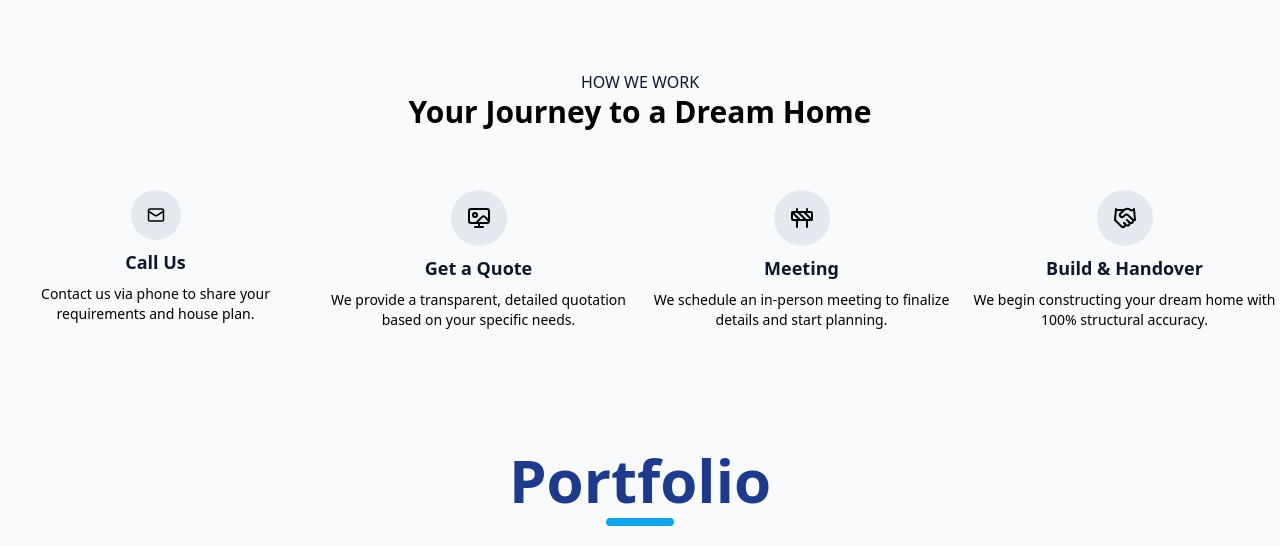
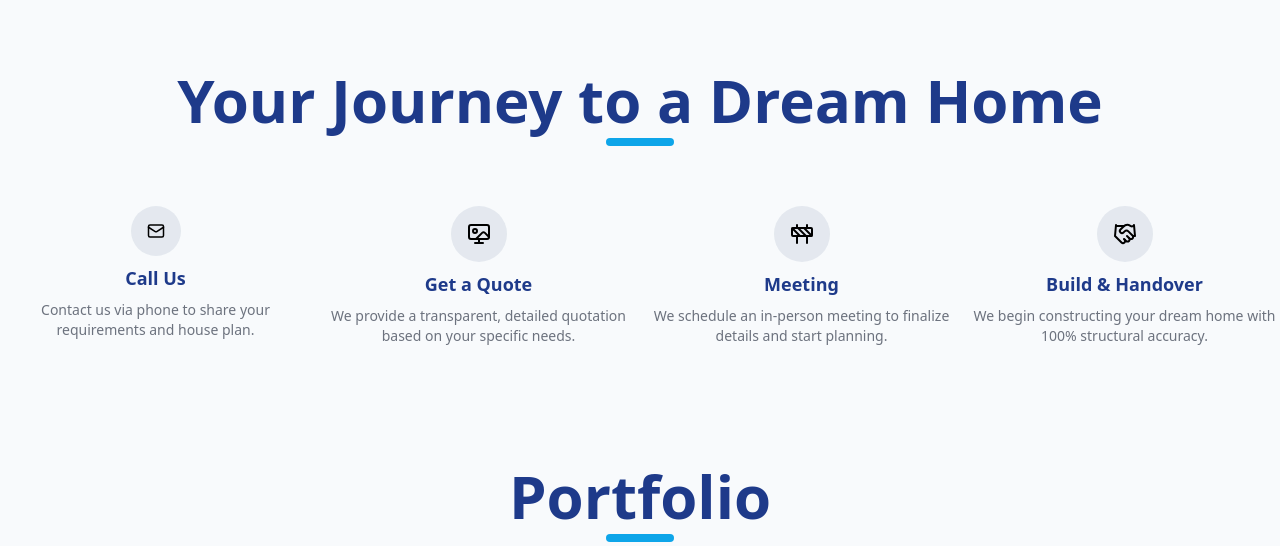
Before and after one commit to abdullahnadeemdev/mian-and-sons, a React (Vite) app: page / in a window 1280 px wide. Shown: the part 1666-2212 px from the top of the page. Built offline with nearby package versions, Linux system fonts and the light colour scheme; a web font is replaced by a local one.

Commit message:
optimiing code

```diff
--- a/src/components/Home/Expertise/index.jsx
+++ b/src/components/Home/Expertise/index.jsx
@@ -1,24 +1,7 @@
 import React from "react";
 import { homeOne } from "../../../assets/images";
 import ImgContainer from "../../Shared/imgContainer";
-
-const SERVICES_PREVIEW = [
-  {
-    title: "Premium Grey Structure",
-    desc: "100% accurate excavation and precise foundation leveling with A-Class bricks and 60-Grade branded steel.",
-    img: "https://images.unsplash.com/photo-1503387762-592deb58ef4e?w=600&h=400&fit=crop&auto=format,compress&q=75",
-  },
-  {
-    title: "Luxury Interior & Exterior",
-    desc: "High-end finishing with imported materials, false ceilings, designer woodwork, and modern elevation.",
-    img: "https://images.unsplash.com/photo-1618221195710-dd6b41faaea6?w=600&h=400&fit=crop&auto=format,compress&q=75",
-  },
-  {
-    title: "Consultation & Management",
-    desc: "Technical consultation and transparent project management from blueprint to handover.",
-    img: "https://images.unsplash.com/photo-1504307651254-35680f356dfd?w=600&h=400&fit=crop&auto=format,compress&q=75",
-  },
-];
+import { SERVICES_PREVIEW } from "../../../constants";
 
 const Expertise = () => {
   return (
@@ -28,7 +11,7 @@ const Expertise = () => {
       </p>
       <div className="h-2 w-17 mt-2 rounded-4xl bg-secondary mx-auto"></div>
 
-      <div className="flex flex-wrap gap-4 justify-evenly mt-15">
+      <div className="flex flex-wrap gap-4 justify-around mt-15">
         {SERVICES_PREVIEW.map((s) => (
           <ImgContainer
             key={s.title}
--- a/src/components/Home/Hero/Stats.jsx
+++ b/src/components/Home/Hero/Stats.jsx
@@ -2,7 +2,7 @@ import React from "react";
 
 const Stats = () => {
   return (
-    <ul className="grid grid-cols-2 bg-background py-8 rounded-2xl w-[80vw] md:grid-cols-4 gap-4 justify-around shadow-xl shadow-dark/20">
+    <ul className="grid grid-cols-2 bg-background py-8 max-w-360 rounded-2xl w-[80vw] md:grid-cols-4 gap-4 justify-around shadow-xl shadow-dark/20">
       <li className="text-center">
         <p className="text-primary font-bold text-lg sm:text-2xl lg:text-4xl">
           200+
--- a/src/components/Home/Hero/index.jsx
+++ b/src/components/Home/Hero/index.jsx
@@ -8,7 +8,7 @@ const Hero = () => {
   return (
     <div className="relative">
       <div className="h-screen flex items-center justify-center relative">
-        <div className="bg-black/75 absolute flex items-center justify-center font-semibold z-10 h-screen w-full"></div>
+        <div className="bg-black/75 rounded-2xl absolute flex items-center justify-center font-semibold z-10 h-screen w-full"></div>
         <div className="absolute z-20 flex flex-col items-center gap-6 text-background px-6">
           <span className="bg-secondary text-xs sm:text-sm lg:text-base px-4 py-1 rounded-2xl font-medium w-fit tracking-wider">
             QUALITY WORK IS OUR MOTTO
@@ -39,7 +39,13 @@ const Hero = () => {
           </div>
         </div>
 
-        <img src={homeOne} alt="Mian and Sons luxury construction" className="h-full w-full object-cover" fetchPriority="high" decoding="async" />
+        <img
+          src={homeOne}
+          alt="Mian and Sons luxury construction"
+          className="rounded-2xl h-full w-full object-cover"
+          fetchPriority="high"
+          decoding="async"
+        />
       </div>
 
       <div className="absolute -bottom-10 left-1/2 -translate-x-1/2 mx-auto z-20 ">
--- a/src/components/Home/Methodology/index.jsx
+++ b/src/components/Home/Methodology/index.jsx
@@ -5,13 +5,10 @@ import Methods from "../../Shared/Methods";
 const Methodology = () => {
   return (
     <div className="mx-auto mb-15">
-      <p className="text-dark font-medium text-center text-xs sm:text-base">
-        HOW WE WORK
-      </p>
-      <p className="text-lg md:text-3xl  font-semibold text-center">
+      <h1 className="text-2xl md:text-4xl xl:text-6xl font-bold text-primary text-center">
         Your Journey to a Dream Home
-      </p>
-
+      </h1>{" "}
+      <div className="h-2 w-17 mt-2 rounded-4xl bg-secondary mx-auto"></div>
       <div className="mt-15 grid grid-cols-1 gap-3 xs:grid-cols-2 md:grid-cols-4 ">
         <Methods
           icon={<Email />}
--- a/src/components/Home/Portfolio/index.jsx
+++ b/src/components/Home/Portfolio/index.jsx
@@ -3,14 +3,13 @@ import { PORTFOLIO_PROJECTS } from "../../../constants";
 import { Link } from "react-router";
 
 const Portfolio = () => {
-  // Show first 4 projects as a preview on the home page
   const previewProjects = PORTFOLIO_PROJECTS.slice(0, 4);
 
   return (
     <div>
-      <p className="text-2xl md:text-4xl xl:text-6xl font-bold text-primary text-center">
+      <h1 className="text-2xl md:text-4xl xl:text-6xl font-bold text-primary text-center">
         Portfolio
-      </p>
+      </h1>
       <div className="h-2 w-17 mt-2 rounded-4xl bg-secondary mx-auto"></div>
       <p className="text-center text-dark/60 mt-4 max-w-xl mx-auto text-sm md:text-base px-6">
         200+ luxury homes completed across DHA, Bahria Town, Gulberg, and more.
@@ -26,10 +25,14 @@ const Portfolio = () => {
             loading="lazy"
             decoding="async"
           />
-          <div className="absolute inset-0 bg-gradient-to-t from-black/70 via-transparent to-transparent flex items-end p-6">
+          <div className="absolute inset-0 bg-linear-to-t from-black/70 via-transparent to-transparent flex items-end p-6">
             <div>
-              <p className="text-white font-bold text-lg">{previewProjects[0].title}</p>
-              <p className="text-white/70 text-sm">{previewProjects[0].location}</p>
+              <p className="text-white font-bold text-lg">
+                {previewProjects[0].title}
+              </p>
+              <p className="text-white/70 text-sm">
+                {previewProjects[0].location}
+              </p>
             </div>
           </div>
         </div>
@@ -43,10 +46,14 @@ const Portfolio = () => {
               loading="lazy"
               decoding="async"
             />
-            <div className="absolute inset-0 bg-gradient-to-t from-black/70 via-transparent to-transparent flex items-end p-4">
+            <div className="absolute inset-0 bg-linear-to-t from-black/70 via-transparent to-transparent flex items-end p-4">
               <div>
-                <p className="text-white font-bold">{previewProjects[1].title}</p>
-                <p className="text-white/70 text-sm">{previewProjects[1].location}</p>
+                <p className="text-white font-bold">
+                  {previewProjects[1].title}
+                </p>
+                <p className="text-white/70 text-sm">
+                  {previewProjects[1].location}
+                </p>
               </div>
             </div>
           </div>
@@ -60,10 +67,14 @@ const Portfolio = () => {
                 loading="lazy"
                 decoding="async"
               />
-              <div className="absolute inset-0 bg-gradient-to-t from-black/70 via-transparent to-transparent flex items-end p-4">
+              <div className="absolute inset-0 bg-linear-to-t from-black/70 via-transparent to-transparent flex items-end p-4">
                 <div>
-                  <p className="text-white font-bold text-sm">{previewProjects[2].title}</p>
-                  <p className="text-white/70 text-xs">{previewProjects[2].location}</p>
+                  <p className="text-white font-bold text-sm">
+                    {previewProjects[2].title}
+                  </p>
+                  <p className="text-white/70 text-xs">
+                    {previewProjects[2].location}
+                  </p>
                 </div>
               </div>
             </div>
@@ -75,10 +86,14 @@ const Portfolio = () => {
                 loading="lazy"
                 decoding="async"
               />
-              <div className="absolute inset-0 bg-gradient-to-t from-black/70 via-transparent to-transparent flex items-end p-4">
+              <div className="absolute inset-0 bg-linear-to-t from-black/70 via-transparent to-transparent flex items-end p-4">
                 <div>
-                  <p className="text-white font-bold text-sm">{previewProjects[3].title}</p>
-                  <p className="text-white/70 text-xs">{previewProjects[3].location}</p>
+                  <p className="text-white font-bold text-sm">
+                    {previewProjects[3].title}
+                  </p>
+                  <p className="text-white/70 text-xs">
+                    {previewProjects[3].location}
+                  </p>
                 </div>
               </div>
             </div>
--- a/src/components/Home/Testimonials/index.jsx
+++ b/src/components/Home/Testimonials/index.jsx
@@ -11,7 +11,7 @@ import "swiper/css/pagination";
 
 const Testimonials = () => {
   return (
-    <div className="py-20 px-6 max-w-7xl mx-auto text-center overflow-hidden">
+    <div className="px-6 max-w-7xl mx-auto text-center overflow-hidden">
       <h5 className="text-sm text-secondary font-bold tracking-widest uppercase mb-2">
         TESTIMONIALS
       </h5>
--- a/src/components/Shared/ImgContainer/index.jsx
+++ b/src/components/Shared/ImgContainer/index.jsx
@@ -2,7 +2,7 @@ import React from "react";
 
 const ImgContainer = ({ title, desc, img }) => {
   return (
-    <div className="relative aspect-4/5 max-w-40 sm:max-w-60 lg:max-w-80 xl:max-w-100 text-sm md:text-base">
+    <div className="relative aspect-4/5 max-w-40 sm:max-w-60 lg:max-w-80 xl:max-w-115 text-sm md:text-base">
       <div className="bg-black/40 w-full h-full absolute rounded-2xl"></div>
       <div className="absolute bottom-0 p-2  text-background text-start">
         <p className="font-semibold">{title}</p>
--- a/src/components/Shared/Methods/index.jsx
+++ b/src/components/Shared/Methods/index.jsx
@@ -4,10 +4,12 @@ const Methods = ({ icon, title, desc }) => {
   return (
     <div className="flex flex-col items-center gap-2">
       <span className="bg-grey/20 rounded-full p-4">{icon}</span>
-      <p className="text-dark font-bold text-center text-base md:text-lg">
+      <p className="text-primary font-bold text-center text-base md:text-lg">
         {title}
       </p>
-      <p className="max-w-85 text-center text-xs md:text-sm">{desc}</p>
+      <p className="max-w-85 text-center  text-dark/60 text-xs md:text-sm">
+        {desc}
+      </p>
     </div>
   );
 };
--- a/src/constants.js
+++ b/src/constants.js
@@ -304,3 +304,21 @@ export const SERVICE_AREAS_FOOTER = [
   "Gulberg",
   "Johar Town",
 ];
+
+export const SERVICES_PREVIEW = [
+  {
+    title: "Premium Grey Structure",
+    desc: "100% accurate excavation and precise foundation leveling with A-Class bricks and 60-Grade branded steel.",
+    img: "https://images.unsplash.com/photo-1503387762-592deb58ef4e?w=600&h=400&fit=crop&auto=format,compress&q=75",
+  },
+  {
+    title: "Luxury Interior & Exterior",
+    desc: "High-end finishing with imported materials, false ceilings, designer woodwork, and modern elevation.",
+    img: "https://images.unsplash.com/photo-1618221195710-dd6b41faaea6?w=600&h=400&fit=crop&auto=format,compress&q=75",
+  },
+  {
+    title: "Consultation & Management",
+    desc: "Technical consultation and transparent project management from blueprint to handover.",
+    img: "https://images.unsplash.com/photo-1504307651254-35680f356dfd?w=600&h=400&fit=crop&auto=format,compress&q=75",
+  },
+];
```
